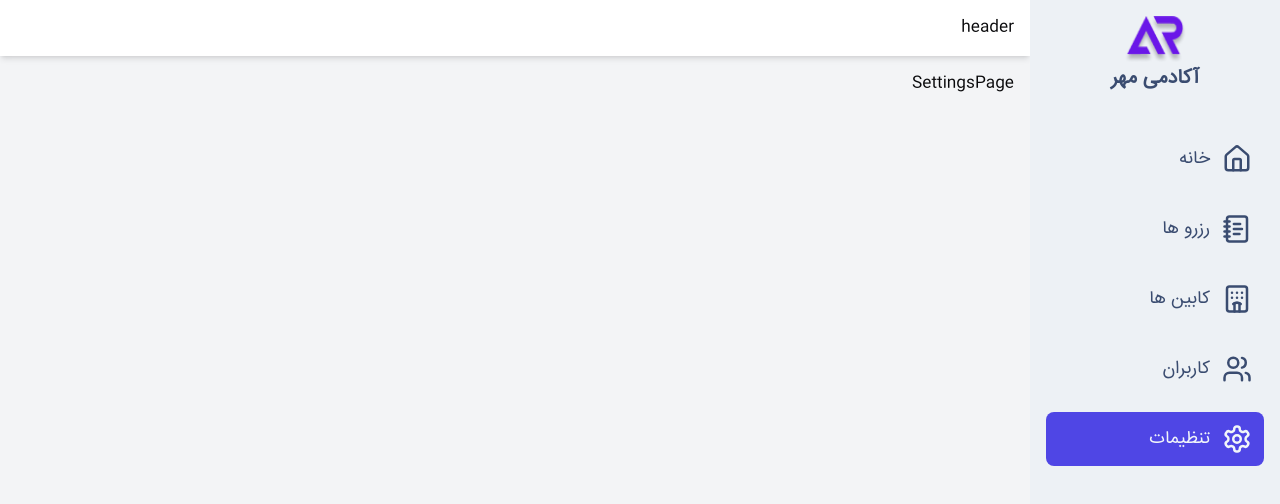
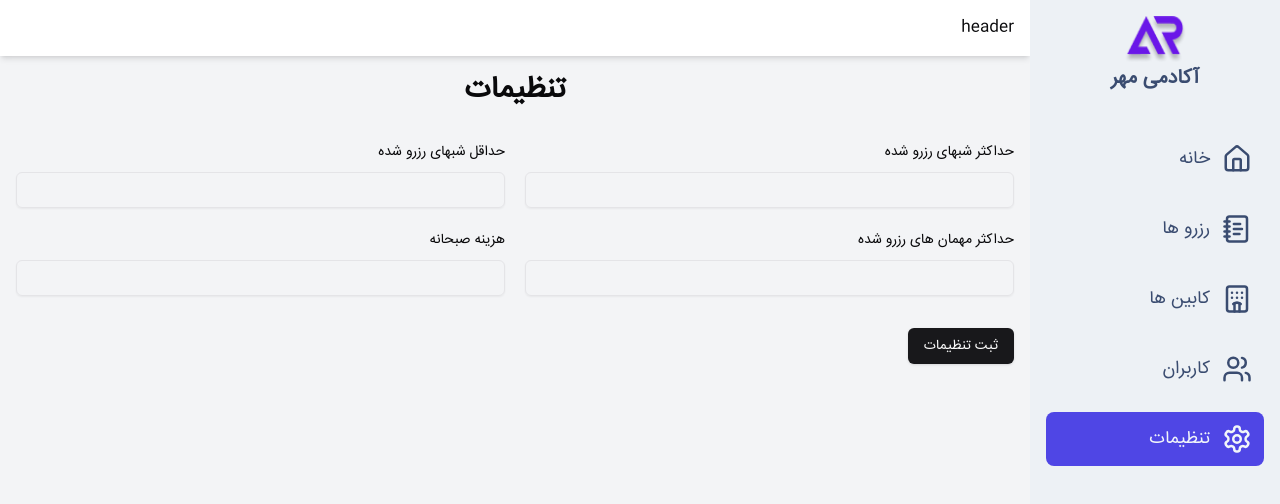
Before and after one commit to morteza-244/dashboard, a React (Vite) app: page /settings in a window 1280 px wide. Shown: the top 504 px of the page. Built offline with nearby package versions, Linux system fonts and the light colour scheme.

Commit message:
Build the settings form

```diff
--- /dev/null
+++ b/src/components/settings/Settings.tsx
@@ -0,0 +1,12 @@
+import SettingsForm from "./SettingsForm";
+
+const Settings = () => {
+  return (
+    <div className="space-y-8">
+      <h2 className="text-3xl font-bold text-center">تنظیمات</h2>
+      <SettingsForm />
+    </div>
+  );
+};
+
+export default Settings;
--- /dev/null
+++ b/src/components/settings/SettingsForm.tsx
@@ -0,0 +1,104 @@
+import {
+  Form,
+  FormControl,
+  FormField,
+  FormItem,
+  FormLabel,
+  FormMessage,
+} from "@/components/ui/form";
+import {
+  settingsSchema,
+  TSettingsFormData,
+} from "@/validations/cabinsValidation";
+import { zodResolver } from "@hookform/resolvers/zod";
+import { useForm } from "react-hook-form";
+import { Input } from "../ui/input";
+import { Button } from "../ui/button";
+
+const SettingsForm = () => {
+  const form = useForm<TSettingsFormData>({
+    resolver: zodResolver(settingsSchema),
+  });
+  const onSubmit = (data: TSettingsFormData) => {
+    console.log(data);
+  };
+  return (
+    <Form {...form}>
+      <form onSubmit={form.handleSubmit(onSubmit)} className="space-y-8">
+        <div className="grid grid-cols-2 gap-5">
+          <FormField
+            control={form.control}
+            name="maxBookingLength"
+            render={() => (
+              <FormItem>
+                <FormLabel>حداکثر شبهای رزرو شده</FormLabel>
+                <FormControl>
+                  <Input
+                    {...form.register("maxBookingLength", {
+                      valueAsNumber: true,
+                    })}
+                  />
+                </FormControl>
+                <FormMessage />
+              </FormItem>
+            )}
+          />
+          <FormField
+            control={form.control}
+            name="minBookingLength"
+            render={() => (
+              <FormItem>
+                <FormLabel>حداقل شبهای رزرو شده</FormLabel>
+                <FormControl>
+                  <Input
+                    {...form.register("minBookingLength", {
+                      valueAsNumber: true,
+                    })}
+                  />
+                </FormControl>
+                <FormMessage />
+              </FormItem>
+            )}
+          />
+          <FormField
+            control={form.control}
+            name="maxGuestsPerBooking"
+            render={() => (
+              <FormItem>
+                <FormLabel>حداکثر مهمان های رزرو شده</FormLabel>
+                <FormControl>
+                  <Input
+                    {...form.register("maxGuestsPerBooking", {
+                      valueAsNumber: true,
+                    })}
+                  />
+                </FormControl>
+                <FormMessage />
+              </FormItem>
+            )}
+          />
+          <FormField
+            control={form.control}
+            name="breakfastPrice"
+            render={() => (
+              <FormItem>
+                <FormLabel>هزینه صبحانه</FormLabel>
+                <FormControl>
+                  <Input
+                    {...form.register("breakfastPrice", {
+                      valueAsNumber: true,
+                    })}
+                  />
+                </FormControl>
+                <FormMessage />
+              </FormItem>
+            )}
+          />
+        </div>
+        <Button type="submit">ثبت تنظیمات</Button>
+      </form>
+    </Form>
+  );
+};
+
+export default SettingsForm;
--- /dev/null
+++ b/src/components/settings/index.ts
@@ -0,0 +1 @@
+export { default as Settings } from "./Settings";
--- a/src/pages/SettingsPage.tsx
+++ b/src/pages/SettingsPage.tsx
@@ -1,9 +1,7 @@
-import React from 'react'
+import { Settings } from "@/components/settings";
 
 const SettingsPage = () => {
-  return (
-    <div>SettingsPage</div>
-  )
-}
+  return <Settings />;
+};
 
-export default SettingsPage
+export default SettingsPage;
--- a/src/validations/cabinsValidation.ts
+++ b/src/validations/cabinsValidation.ts
@@ -29,3 +29,23 @@ export const cabinSchema = z.object({
 });
 
 export type TCabinFormData = z.infer<typeof cabinSchema>;
+
+export const settingsSchema = z.object({
+  minBookingLength: z.number({
+    required_error: "این فیلد ضروری میباشد",
+    invalid_type_error: "مقدار وارد شده نامعتبر میباشد",
+  }),
+  maxBookingLength: z.number({
+    required_error: "این فیلد ضروری میباشد",
+    invalid_type_error: "مقدار وارد شده نامعتبر میباشد",
+  }),
+  maxGuestsPerBooking: z.number({
+    required_error: "این فیلد ضروری میباشد",
+    invalid_type_error: "مقدار وارد شده نامعتبر میباشد",
+  }),
+  breakfastPrice: z.number({
+    required_error: "این فیلد ضروری میباشد",
+    invalid_type_error: "مقدار وارد شده نامعتبر میباشد",
+  }),
+});
+export type TSettingsFormData = z.infer<typeof settingsSchema>;
```
